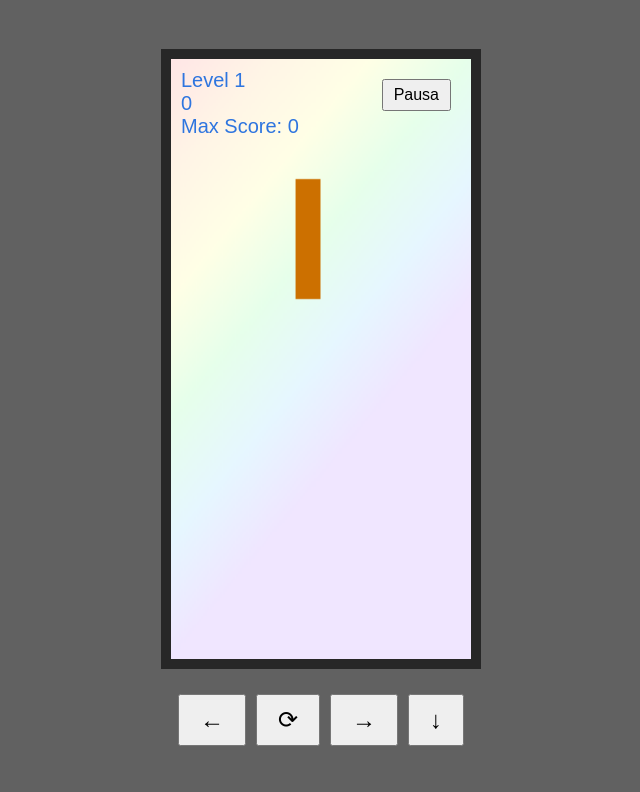
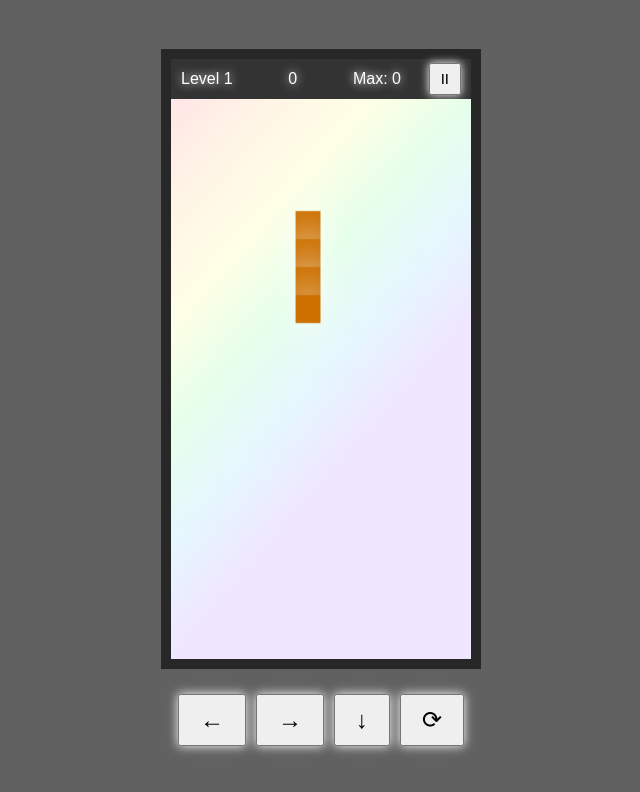
Before and after one commit to lsnoglos/Tetris, a plain HTML site: page index.html in a window 1280 px wide. Shown: the whole page, without its empty margins (319-959 px from the left). Drawn offline with Linux system fonts and the light colour scheme.

Commit message:
fix: shadows, icons and styles

```diff
--- a/index.html
+++ b/index.html
@@ -8,28 +8,30 @@
 </head>
 <body>
     <div class="game-container">
-        <div id="info">
-            <div id="level">Level 1</div>
-            <div id="score">0</div>
-            <div id="high-score">Max Score: 0</div>
+        <div id="info-container">
+            <div id="info">
+                <div id="level">Level 1</div>
+                <div id="score">0</div>
+                <div id="high-score">Max: 0</div>
+            </div>
+            <button id="pause-button">װ</button>
         </div>
-        <button id="pause-button">Pausa</button>
         <canvas id="tetris"></canvas>
         <div id="pause-message" class="hidden">
             <p id="pause-info"></p>
-            <button id="resume-button">Reanudar</button>
+            <button id="resume-button">➤</button>
         </div>
         <div id="game-over" class="hidden">
             <p>GAME OVER</p>
-            <button id="restart">Reiniciar</button>
-            <button id="exit">Salir</button>
+            <button id="restart">↺</button>
+            <button id="exit">X</button>
         </div>
     </div>
     <div class="controls">
         <button id="left-button">←</button>
-        <button id="rotate-button">⟳</button>
         <button id="right-button">→</button>
         <button id="down-button">↓</button>
+        <button id="rotate-button">⟳</button>
     </div>
     <script src="tetris.js"></script>
 </body>
--- a/styles.css
+++ b/styles.css
@@ -16,8 +16,30 @@ body {
     border: 10px solid #272727;
     background-color: #afafaf;
     display: flex;
-    justify-content: center;
+    flex-direction: column;
     align-items: center;
+}
+
+#info-container {
+    display: flex;
+    justify-content: space-between;
+    align-items: center;
+    width: 100%;
+    height: 40px;
+    padding: 0px;
+    background-color: #333;
+    color: white;
+}
+
+#info {
+    display: flex;
+    justify-content: space-between;
+    width: 80%;
+}
+
+#info div {
+    margin: 0 10px;
+    text-shadow: 0px 0px 10px rgba(255, 255, 255, 1); /* Efecto brillante */
 }
 
 canvas {
@@ -27,21 +49,11 @@ canvas {
     background-color: #8afff5;
 }
 
-#info {
-    position: absolute;
-    top: 10px;
-    left: 10px;
-    color: rgb(46, 117, 223);
-    font-size: 20px;
-}
-
 #pause-button {
-    position: absolute;
-    top: 10px;
-    right: 10px;
     padding: 5px 10px;
     font-size: 16px;
     cursor: pointer;
+    box-shadow: 0px 0px 10px rgba(255, 255, 255, 1); /* Efecto brillante */
 }
 
 #pause-message, #game-over {
@@ -55,7 +67,7 @@ canvas {
     background-color: rgba(255, 160, 160, 0.7);
     width: 60%;
     box-shadow: 0px 0px 8px black;
-
+    text-shadow: 0px 0px 10px rgba(255, 255, 255, 1); /* Efecto brillante */
 }
 
 .hidden {
@@ -67,6 +79,7 @@ button {
     padding: 10px 20px;
     font-size: 16px;
     cursor: pointer;
+    box-shadow: 0px 0px 10px rgba(255, 255, 255, 1); /* Efecto brillante */
 }
 
 .controls {
@@ -80,4 +93,5 @@ button {
     padding: 10px 20px;
     font-size: 24px;
     cursor: pointer;
+    box-shadow: 0px 0px 10px rgba(255, 255, 255, 1); /* Efecto brillante */
 }
--- a/tetris.js
+++ b/tetris.js
@@ -33,7 +33,12 @@ function drawMatrix(matrix, offset) {
         row.forEach((value, x) => {
             if (value !== 0) {
                 context.fillStyle = colors[value];
+                context.shadowColor = 'rgba(255, 255, 255, 1)';
+                context.shadowBlur = 30;
+
                 context.fillRect(x + offset.x, y + offset.y, 1, 1);
+                context.shadowColor = 'transparent';
+                context.shadowBlur = 0;
             }
         });
     });
@@ -274,7 +279,7 @@ function checkHighScore() {
 
 function updateHighScore() {
     const highScore = localStorage.getItem('tetrisPoint') || 0;
-    document.getElementById('high-score').innerText = `Max Score: ${highScore}`;
+    document.getElementById('high-score').innerText = `Max: ${highScore}`;
 }
 
 function showGameOver() {
```
